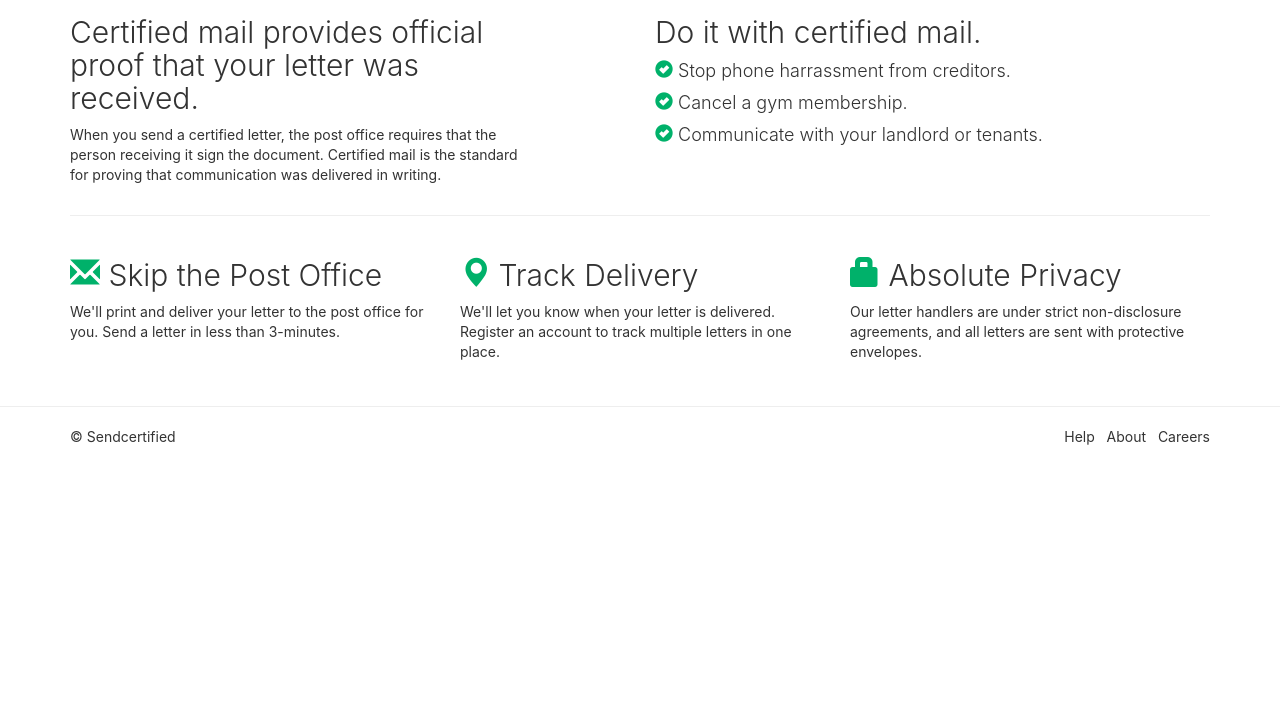
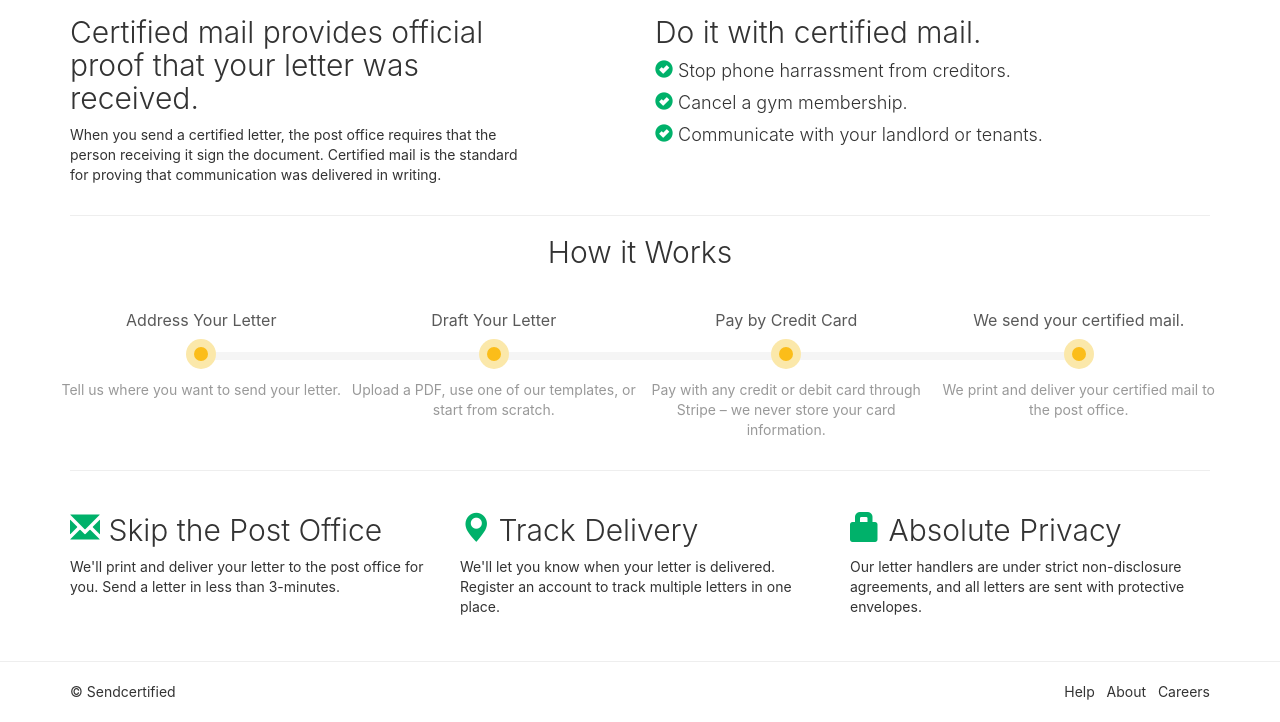
Before and after one commit to cweems/sendcertified, a Django app: page / in a window 1280 px wide. Shown: the part 625-1347 px from the top of the page. Before the commit the page ends 1070 px from the top, so only its background shows below. Run offline with Django 3.2, Linux system fonts and the light colour scheme; some libraries are stand-ins or nearby versions.

Commit message:
Disable stripe, add how it works section

```diff
--- a/main/forms.py
+++ b/main/forms.py
@@ -61,4 +61,4 @@ class OrderEmail(forms.ModelForm):
         ]
 
 class Payment(forms.Form):
-    stripe_token = forms.CharField(label='Stripe token', max_length=100, widget=forms.HiddenInput())
+    stripe_token = forms.CharField(label='Stripe token', max_length=100, widget=forms.HiddenInput(), required=False)
--- a/main/static/main/js/stripe.js
+++ b/main/static/main/js/stripe.js
@@ -41,10 +41,11 @@ $(document).ready(function(){
   });
 
   function stripeTokenHandler(token) {
-    console.log('submitting token: ', token)
     // Insert the token ID into the form so it gets submitted to the server
     var form = document.getElementById('id_stripe_token');
-    form.setAttribute('value', token.id);
+
+    // Temporarily disable Stripe
+    // form.setAttribute('value', token.id);
 
     // Submit the form
     $('#payment_token').submit();
--- a/main/templates/base.html
+++ b/main/templates/base.html
@@ -30,7 +30,7 @@
                 <li><a href="/logout">Logout</a></li>
               {% else %}
                 <li><a href="/login">Login</a></li>
-                <li><a href="/register">Register</a></li>
+                <li><a href="/accounts/register">Register</a></li>
               {% endif %}
             </ul>
           </div>
--- /dev/null
+++ b/main/templates/homepage/how_it_works.html
@@ -0,0 +1,35 @@
+
+<div class="col-md-12">
+  <hr>
+<h2 class="text-center">How it Works</h2>
+<div class="row bs-wizard" style="border-bottom:0;">
+    <div class="col-xs-3 bs-wizard-step {{address_status}}">
+      <div class="text-center bs-wizard-stepnum">Address Your Letter</div>
+      <div class="progress"><div class="progress-bar"></div></div>
+      <a href="/address-details" class="bs-wizard-dot"></a>
+      <div class="bs-wizard-info text-center">Tell us where you want to send your letter.</div>
+    </div>
+
+    <div class="col-xs-3 bs-wizard-step {{letter_status}}"><!-- complete -->
+      <div class="text-center bs-wizard-stepnum">Draft Your Letter</div>
+      <div class="progress"><div class="progress-bar"></div></div>
+      <a href="/draft-letter" class="bs-wizard-dot"></a>
+      <div class="bs-wizard-info text-center">Upload a PDF, use one of our templates, or start from scratch.</div>
+    </div>
+
+    <div class="col-xs-3 bs-wizard-step {{email_status}}"><!-- complete -->
+      <div class="text-center bs-wizard-stepnum">Pay by Credit Card</div>
+      <div class="progress"><div class="progress-bar"></div></div>
+      <a href="/identification" class="bs-wizard-dot"></a>
+      <div class="bs-wizard-info text-center">Pay with any credit or debit card through Stripe – we never store your card information.</div>
+    </div>
+
+    <div class="col-xs-3 bs-wizard-step {{payment_status}}"><!-- complete -->
+      <div class="text-center bs-wizard-stepnum">We send your certified mail.</div>
+      <div class="progress"><div class="progress-bar"></div></div>
+      <a href="/payment" class="bs-wizard-dot"></a>
+      <div class="bs-wizard-info text-center">We print and deliver your certified mail to the post office.</div>
+    </div>
+</div>
+
+</div>
--- a/main/templates/index.html
+++ b/main/templates/index.html
@@ -45,6 +45,10 @@
     </div>
 
     <div class="row">
+      {% include "homepage/how_it_works.html" %}
+    </div>
+
+    <div class="row">
       {% include "homepage/features.html" %}
     </div>
 
--- a/main/templates/orderform/confirmation.html
+++ b/main/templates/orderform/confirmation.html
@@ -7,6 +7,11 @@
     <h1 class="text-center"><i class="glyphicon glyphicon-ok-sign"></i></h1>
     <h2 class="text-center">Success! We've received your order.</h2>
     <p class="text-center">A confirmation email was sent to {{order.email}}.</p>
+    <blockquote class="blockquote bq-success">
+      <p class="bq-title">Your Order is Free</p>
+      <p>Thanks so much for using Sendcertified. We're currently testing interest in our service and are offering certified mail delivery 100% free to select customers for a limited time. Your card will not be charged.</p>
+    </blockquote>
+
   </div>
   <div class="col-md-12">
     <div class="row bs-wizard" style="border-bottom:0;">
--- a/main/urls.py
+++ b/main/urls.py
@@ -1,4 +1,4 @@
-from django.conf.urls import url
+from django.conf.urls import url, include
 from django.views.generic.edit import CreateView
 from django.contrib.auth.forms import UserCreationForm
 
@@ -19,5 +19,6 @@ urlpatterns = [
             form_class=UserCreationForm,
             success_url='/'
     )),
+    url(r'^accounts/', include('registration.backends.simple.urls')),
     url(r'^accounts/profile/$', views.profile, name='profile')
 ]
--- a/requirements.txt
+++ b/requirements.txt
@@ -3,6 +3,7 @@ click==6.7
 dj-database-url==0.4.2
 Django==1.11.1
 django-anymail==0.10
+django-registration==2.2
 django-tinymce==2.6.0
 django-widget-tweaks==1.4.1
 gunicorn==19.7.1
```
Also changed, not shown: main/templates/registration/registration_form.html (added, +16 -0 lines), main/views/payment.py (+12 -10 lines).
